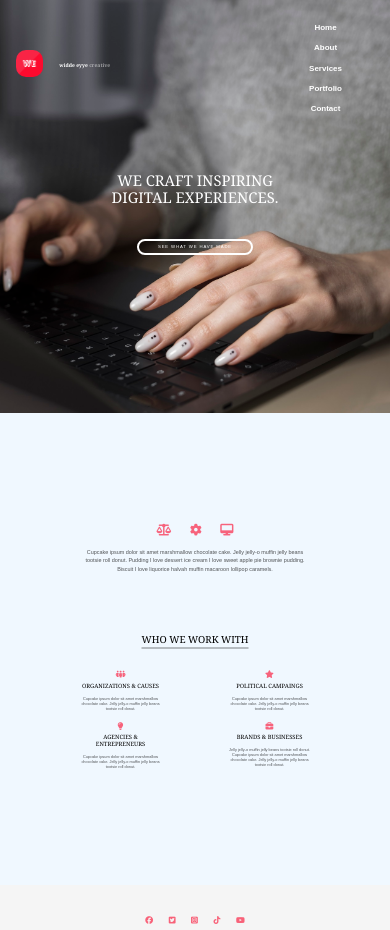
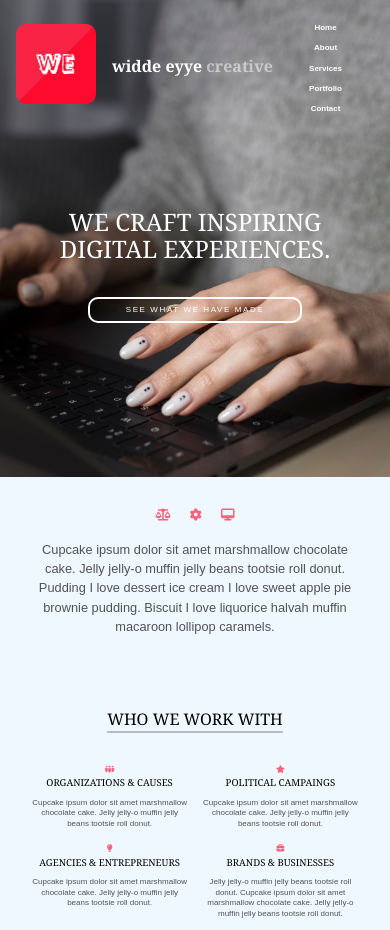
Before and after one commit to Networksentinel/DU-4_SECOND, a plain HTML site: page index.html in a window 390 px wide. Shown: the top 930 px of the page. Drawn offline with Linux system fonts and the light colour scheme.

Commit message:
Update stylesVar.css
Solved problems on smaller screens:
- tweaked clamps for font-sizes, gaps and margins

```diff
--- a/css/stylesVar.css
+++ b/css/stylesVar.css
@@ -62,18 +62,18 @@ header * {
     gap: var(--spacing-1em);
 }
 .logo {
-    width: 7vw;
-    height: 7vw;
+    width: clamp(5em, 7vw, 100em);
+    height: clamp(5em, 7vw, 100em);
     border-radius: 10px;
 }
 .left h1 {
-    font-size: 1.3vw;
+    font-size: clamp(1em, 1.3vw, 100em);
 }
 .left span {
     color: var(--white-opacity);
 }
 .header-h2 {
-    font-size: 3.8vw;
+    font-size: clamp(1.5em, 3.8vw, 100em);
     text-transform: uppercase;
     font-weight: 300;
     text-align: center;
@@ -88,7 +88,7 @@ header * {
 .header-btn a {
     text-decoration: none;
     text-transform: uppercase;
-    font-size: 1.1vw;
+    font-size: clamp(0.5em, 1.1vw, 100em);
     letter-spacing: 0.2em;
     padding: 0.8em 4.5em;
     border: 2px solid var(--white);
@@ -169,7 +169,7 @@ header * {
 
 main {
     text-align: center;
-    margin: 7em clamp(5vw, 20%, 28em);
+    margin: 7em clamp(3rem, 20vw, 200em);
 }
 
 main .fa-solid {
@@ -184,7 +184,7 @@ main .fa-solid {
 }
 
 .about p {
-    font-size: 1.4vw;
+    font-size: clamp(0.8rem, 1.4vw, 2rem);
     line-height: 1.5em;
 }
 
@@ -192,13 +192,13 @@ main .fa-solid {
     display: flex;
     justify-content: center;
     gap: var(--spacing-4em);
-    font-size: 1.2vw;
+    font-size: clamp(0.3rem, 1.2vw, 2rem);
 }
 
 /*---------------------------------COLABS*/
 
 .colabs h2 {
-    font-size: 2.5vw;
+    font-size: clamp(1rem, 2.5vw, 200rem);
     font-weight: 300;
     text-transform: uppercase;
     text-decoration: underline 1.5px rgba(0, 0, 0, 0.247);
@@ -207,21 +207,21 @@ main .fa-solid {
 }
 
 .colabs h3 {
-    font-size: 1.5vw;
+    font-size: clamp(0.6rem, 1.5vw, 2rem);
     font-weight: 300;
     margin-top: 0;
     text-transform: uppercase;
 }
 
 .colabs p {
-    font-size: 1vw;
+    font-size: clamp(0.5rem, 1vw, 2rem);
     line-height: 1.3em;
 }
 
 .colabs-container {
     display: flex;
     justify-content: center;
-    gap: var(--spacing-4em);
+    gap: clamp(0.5rem, 4vw, 200em);
 }
 .colabs-container i {
     font-size: 2vw;
@@ -290,3 +290,8 @@ footer {
        display: none;
     }
 }
+@media (max-width: 550px) {
+    main {
+        margin: 2rem;
+    }
+}
```
